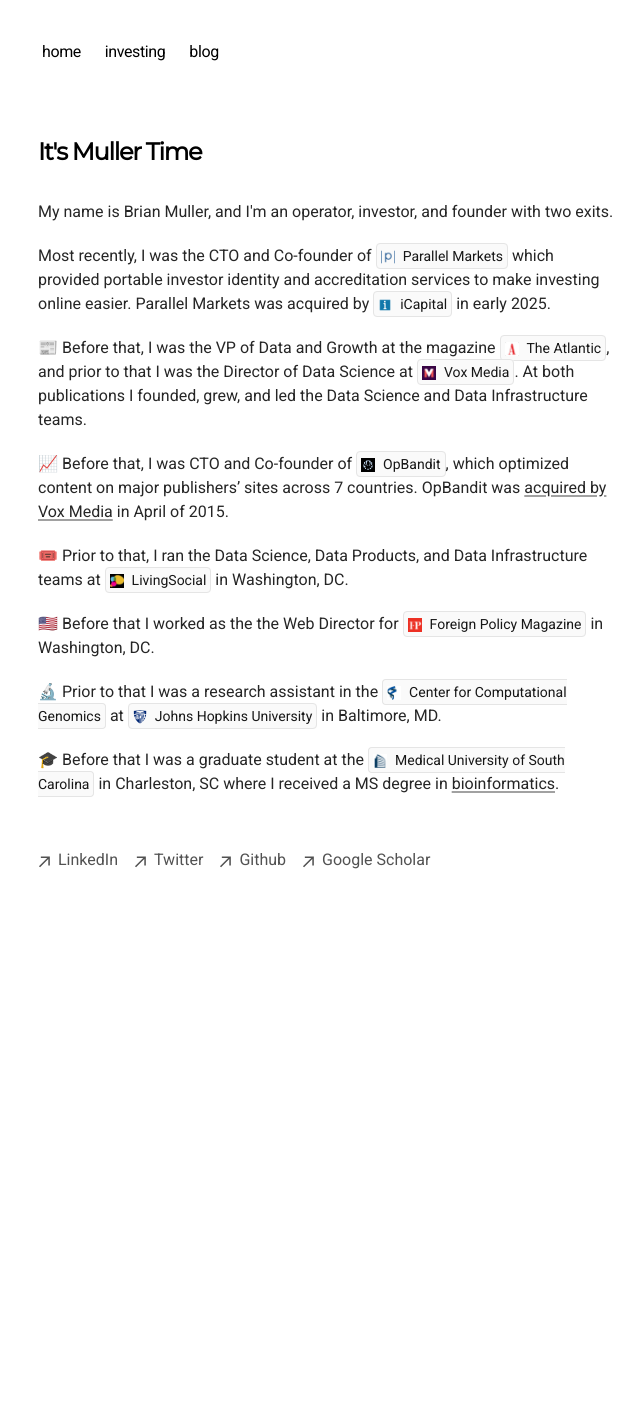
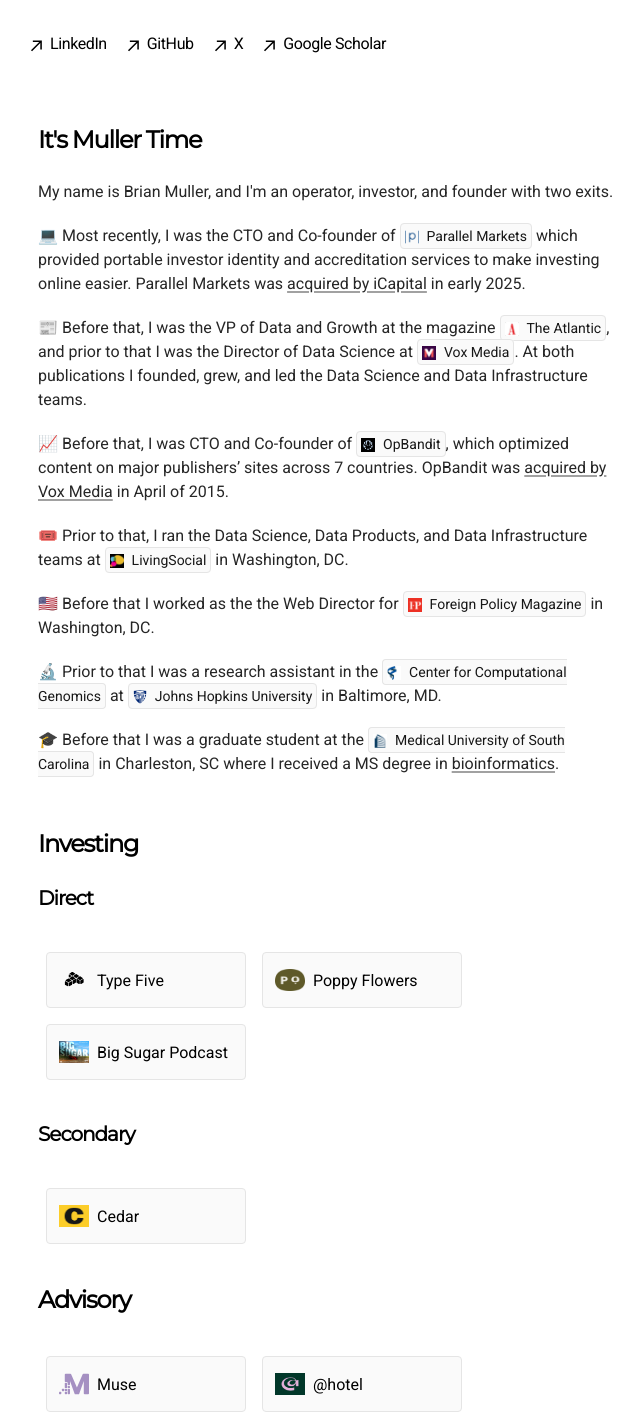
Before and after one commit to bmuller/bmuller.wft, a Next.js app: page / in a window 1280 px wide. Shown: the top 1427 px of the page, without its empty margins (314-957 px from the left). Before the commit the page ends 940 px from the top, so only its background shows below. Built offline with nearby package versions, Linux system fonts and the light colour scheme.

Commit message:
updates post icap

```diff
--- a/app/components/content.tsx
+++ b/app/components/content.tsx
@@ -1,6 +1,7 @@
 import Image from 'next/image'
 
-export const Heading = (props) => <h1 className='mb-8 text-2xl font-semibold tracking-tighter' {...props} />
+export const Heading = (props) => <h1 className='mb-6 text-2xl font-semibold tracking-tighter' {...props} />
+export const SubHeading = (props) => <h2 className='mb-6 text-xl font-semibold tracking-tighter' {...props} />
 
 const BADGE_LINK_CLASSES = 'items-center rounded border border-neutral-200 bg-neutral-50 p-1 text-sm leading-4 text-neutral-900 !no-underline dark:border-neutral-700 dark:bg-neutral-800 dark:text-neutral-100 hover:bg-sky-700 hover:text-white'
 
--- a/app/components/footer.tsx
+++ b/app/components/footer.tsx
@@ -1,31 +1,5 @@
-const ArrowIcon = () => (
-  <svg width="12" height="12" viewBox="0 0 12 12" fill="none" xmlns="http://www.w3.org/2000/svg">
-    <path d="M2.07102 11.3494L0.963068 10.2415L9.2017 1.98864H2.83807L2.85227 0.454545H11.8438V9.46023H10.2955L10.3097 3.09659L2.07102 11.3494Z" fill="currentColor" />
-  </svg>
-)
-
-const FooterLink = ({ children, ...props }) => (
-  <a className="flex items-center transition-all hover:text-neutral-800 dark:hover:text-neutral-100 hover:underline" rel="noopener noreferrer" target="_blank" {...props}>
-    <ArrowIcon />
-    <p className="ml-2 h-7">{children}</p>
-  </a>
-)
-
 export default () => (
   <footer className="mb-16">
-    <ul className="font-sm mt-8 flex flex-col space-x-0 space-y-2 text-neutral-600 md:flex-row md:space-x-4 md:space-y-0 dark:text-neutral-300">
-      <li>
-        <FooterLink href='https://www.linkedin.com/in/bamuller'>LinkedIn</FooterLink>
-      </li>
-      <li>
-        <FooterLink href='https://twitter.com/bmuller'>Twitter</FooterLink>
-      </li>
-      <li>
-        <FooterLink href='https://github.com/bmuller'>Github</FooterLink>
-      </li>
-      <li>
-        <FooterLink href='https://scholar.google.com/citations?user=xMH2gUMAAAAJ&hl=en'>Google Scholar</FooterLink>
-      </li>
-    </ul>
+
   </footer>
 )
--- a/app/components/nav.tsx
+++ b/app/components/nav.tsx
@@ -1,19 +1,27 @@
 import Link from 'next/link'
+
+const NavLink = ({ children, ...props }) => (
+  <a className="flex items-center transition-all hover:text-neutral-800 dark:hover:text-neutral-100 hover:underline" rel="noopener noreferrer" target="_blank" {...props}>
+    <ArrowIcon />
+    <p className="ml-2 h-7">{children}</p>
+  </a>
+)
+
+const ArrowIcon = () => (
+  <svg width="12" height="12" viewBox="0 0 12 12" fill="none" xmlns="http://www.w3.org/2000/svg">
+    <path d="M2.07102 11.3494L0.963068 10.2415L9.2017 1.98864H2.83807L2.85227 0.454545H11.8438V9.46023H10.2955L10.3097 3.09659L2.07102 11.3494Z" fill="currentColor" />
+  </svg>
+)
 
 export const Navbar = () => (
   <aside className="-ml-[8px] mb-16 tracking-tight">
     <div className="lg:sticky lg:top-20">
       <nav className="flex flex-row items-start relative px-0 pb-0 fade md:overflow-auto scroll-pr-6 md:relative" id="nav">
-        <div className="flex flex-row space-x-0 pr-10">
-          <Link href='/' className="transition-all hover:text-neutral-800 dark:hover:text-neutral-200 flex align-middle relative py-1 px-2 m-1 hover:underline">
-            home
-          </Link>
-    <Link href='/investing' className="transition-all hover:text-neutral-800 dark:hover:text-neutral-200 flex align-middle relative py-1 px-2 m-1 hover:underline">
-            investing
-          </Link>
-          <Link href='/blog' className="transition-all hover:text-neutral-800 dark:hover:text-neutral-200 flex align-middle relative py-1 px-2 m-1 hover:underline">
-            blog
-          </Link>
+        <div className="flex flex-row space-x-5 pr-10">
+          <NavLink href='https://www.linkedin.com/in/bamuller'>LinkedIn</NavLink>
+          <NavLink href='https://github.com/bmuller'>GitHub</NavLink>
+          <NavLink href='https://x.com/bmuller'>X</NavLink>
+          <NavLink href='https://scholar.google.com/citations?user=xMH2gUMAAAAJ&hl=en'>Google Scholar</NavLink>
         </div>
       </nav>
     </div>
--- a/app/investing/page.tsx
+++ /dev/null
@@ -1,52 +0,0 @@
-import Image from 'next/image'
-import { Heading } from 'app/components/content'
-
-const Investment = ({ name, imgSrc, href }) => (
-  <a href={href} className='flex rounded border border-neutral-200 bg-neutral-50 px-3 py-4 dark:border-neutral-700 dark:bg-neutral-800 hover:bg-sky-700 hover:text-white dark:bg-gradient-to-r from-sky-900 hover:from-sky-700 min-w-50 h-14 m-2'>
-    <Image alt={`${name} logomark`} src={imgSrc} className='!mr-2' width='30' height='30' /> {name}
-  </a>
-)
-
-export const metadata = { title: 'investing' }
-
-export default () => (
-  <>
-    <section>
-    <Heading>Direct</Heading>
-      <div className='my-8 flex w-full flex-row flex-wrap'>
-        <Investment name='Type Five' imgSrc='/logos/type-five.svg' href='https://www.typefive.com' />
-        <Investment name='Poppy Flowers' imgSrc='/logos/poppy.png' href='https://www.poppyflowers.com' />
-        <Investment name='Big Sugar Podcast' imgSrc='/logos/big-sugar.jpg' href='https://podcasts.apple.com/us/podcast/big-sugar/id1707777341' />
-      </div>
-    </section>
-    <section>
-      <Heading>Secondary</Heading>
-      <div className='my-8 flex w-full flex-row flex-wrap'>
-        <Investment name='Cedar' imgSrc='/logos/cedar.png' href='https://www.cedarai.com' />
-      </div>
-    </section>
-    <section>
-      <Heading>Advisory</Heading>
-      <div className='my-8 flex w-full flex-row flex-wrap'>
-        <Investment name='Muse' imgSrc='/logos/muse.svg' href='https://muse.io' />
-        <Investment name='@hotel' imgSrc='/logos/athotel.jpg' href='https://athotel.com' />
-        <Investment name='Augie' imgSrc='/logos/augie.png' href='https://augie.studio' />
-      </div>
-    </section>
-    <section>
-      <Heading>Funds</Heading>
-      <div className='my-8 flex w-full flex-row flex-wrap'>
-        <Investment name='Treble' imgSrc='/logos/treble.jpg' href='https://www.crunchbase.com/organization/treble-415d' />
-        <Investment name='Generalist Capital' imgSrc='/logos/generalist.png' href='https://www.generalist.com/briefing/generalist-capital' />
-      </div>
-    </section>
-    <section>
-      <div className='rounded border border-neutral-200 bg-neutral-50 px-4 py-4 dark:border-neutral-600 dark:bg-neutral-900 mx-0 my-8'>
-        <h2 className='mb-4 text-xl'>🚀 Exits</h2>
-        <div className='flex items-center justify-between'>
-          <Investment name='High Snobiety' imgSrc='/logos/high-snobiety.png' href='https://www.highsnobiety.com' />
-        </div>
-      </div>
-    </section>
-  </>
-)
--- a/app/page.tsx
+++ b/app/page.tsx
@@ -1,22 +1,27 @@
 import Image from 'next/image'
-import { BadgeLink, Heading } from 'app/components/content'
+import { BadgeLink, Heading, SubHeading } from 'app/components/content'
+
+const Investment = ({ name, imgSrc, href }) => (
+  <a href={href} className='flex rounded border border-neutral-200 bg-neutral-50 px-3 py-4 dark:border-neutral-700 dark:bg-neutral-800 hover:bg-sky-700 hover:text-white hover:from-sky-700 min-w-50 h-14 m-2'>
+    <Image alt={`${name} logomark`} src={imgSrc} className='!mr-2' width='30' height='30' /> {name}
+  </a>
+)
 
 export default () => (
-  <section>
+  <>
+    <section className='mb-8'>
       <Heading>It's Muller Time</Heading>
       <div className='prose prose-neutral dark:prose-invert'>
         <p>
           {`My name is Brian Muller, and I'm an operator, investor, and founder with two exits.`}
         </p>
         <p>
-        {`Most recently, I was the CTO and Co-founder of `}
+          {`💻 Most recently, I was the CTO and Co-founder of `}
           <BadgeLink href='https://parallelmarkets.com' imgSrc='/logos/parallel.png'>
           Parallel Markets
         </BadgeLink>
-        {` which provided portable investor identity and accreditation services to make investing online easier. Parallel Markets was acquired by `}
-        <BadgeLink href='https://icapital.com' imgSrc='/logos/icapital.png'>
-          iCapital
-        </BadgeLink>
+          {` which provided portable investor identity and accreditation services to make investing online easier. Parallel Markets was `}
+          <a target='_blank' href='https://www.businesswire.com/news/home/20250115839401/en/iCapital%C2%AE-to-Acquire-Parallel-Markets-to-Streamline-Digital-Identity-Investment-Onboarding-and-Compliance-Verification'>acquired by iCapital</a>
           {` in early 2025.`}
       </p>
     </div>
@@ -71,4 +76,43 @@
       </p>
     </div>
     </section>
+    <section>
+      <Heading>Investing</Heading>
+      <SubHeading>Direct</SubHeading>
+      <div className='my-8 flex w-full flex-row flex-wrap'>
+        <Investment name='Type Five' imgSrc='/logos/type-five.svg' href='https://www.typefive.com' />
+        <Investment name='Poppy Flowers' imgSrc='/logos/poppy.png' href='https://www.poppyflowers.com' />
+        <Investment name='Big Sugar Podcast' imgSrc='/logos/big-sugar.jpg' href='https://podcasts.apple.com/us/podcast/big-sugar/id1707777341' />
+      </div>
+    </section>
+    <section>
+      <SubHeading>Secondary</SubHeading>
+      <div className='my-8 flex w-full flex-row flex-wrap'>
+        <Investment name='Cedar' imgSrc='/logos/cedar.png' href='https://www.cedarai.com' />
+      </div>
+    </section>
+    <section>
+      <Heading>Advisory</Heading>
+      <div className='my-8 flex w-full flex-row flex-wrap'>
+        <Investment name='Muse' imgSrc='/logos/muse.svg' href='https://muse.io' />
+        <Investment name='@hotel' imgSrc='/logos/athotel.jpg' href='https://athotel.com' />
+        <Investment name='Augie' imgSrc='/logos/augie.png' href='https://augie.studio' />
+      </div>
+    </section>
+    <section>
+      <Heading>Funds</Heading>
+      <div className='my-8 flex w-full flex-row flex-wrap'>
+        <Investment name='Treble' imgSrc='/logos/treble.jpg' href='https://www.crunchbase.com/organization/treble-415d' />
+        <Investment name='Generalist Capital' imgSrc='/logos/generalist.png' href='https://www.generalist.com/briefing/generalist-capital' />
+      </div>
+    </section>
+    <section>
+      <div className='rounded border border-neutral-200 bg-neutral-50 px-4 py-4 dark:border-neutral-600 dark:bg-neutral-900 mx-0 my-8'>
+        <h2 className='mb-4 text-xl'>🚀 Exits</h2>
+        <div className='flex items-center justify-between'>
+          <Investment name='High Snobiety' imgSrc='/logos/high-snobiety.png' href='https://www.highsnobiety.com' />
+        </div>
+      </div>
+    </section>
+</>
   )
```
Also changed, not shown: public/logos/icapital.png (deleted). Lines whose indentation alone changed are shown as unchanged.
